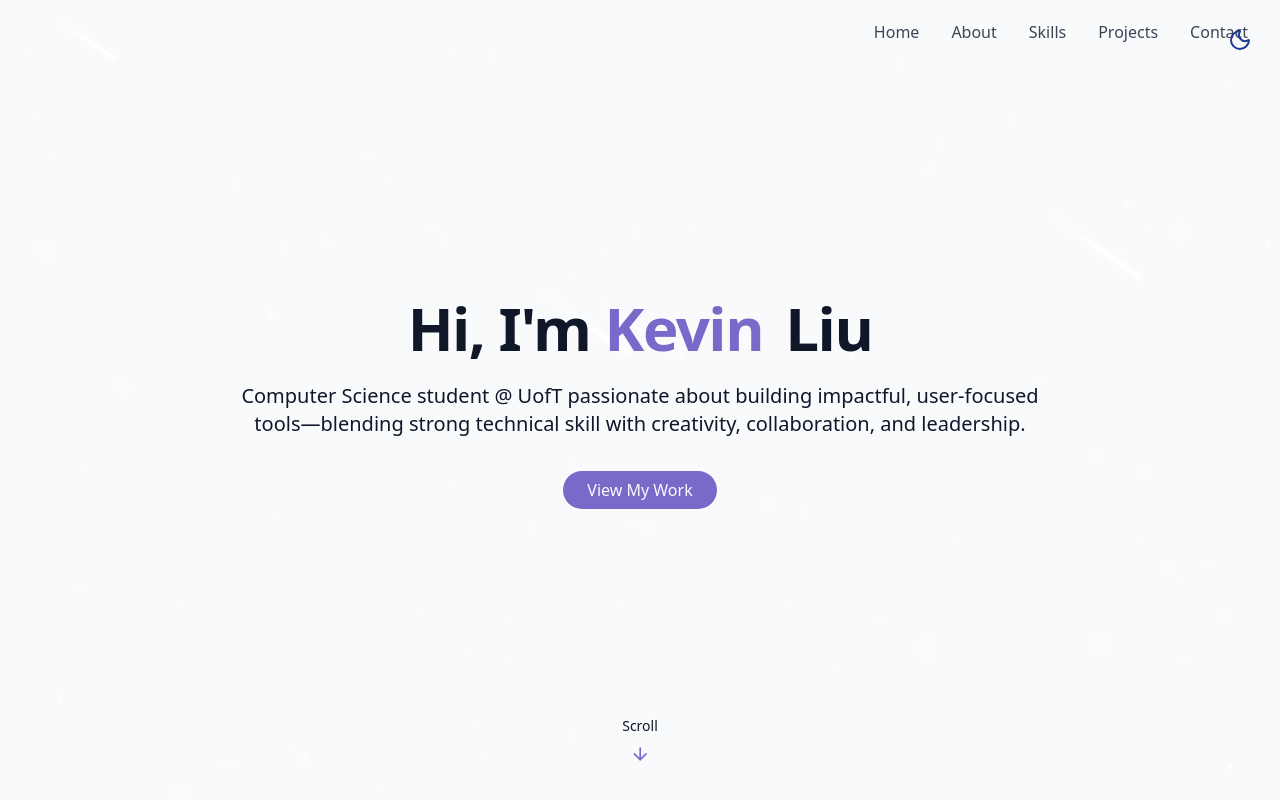
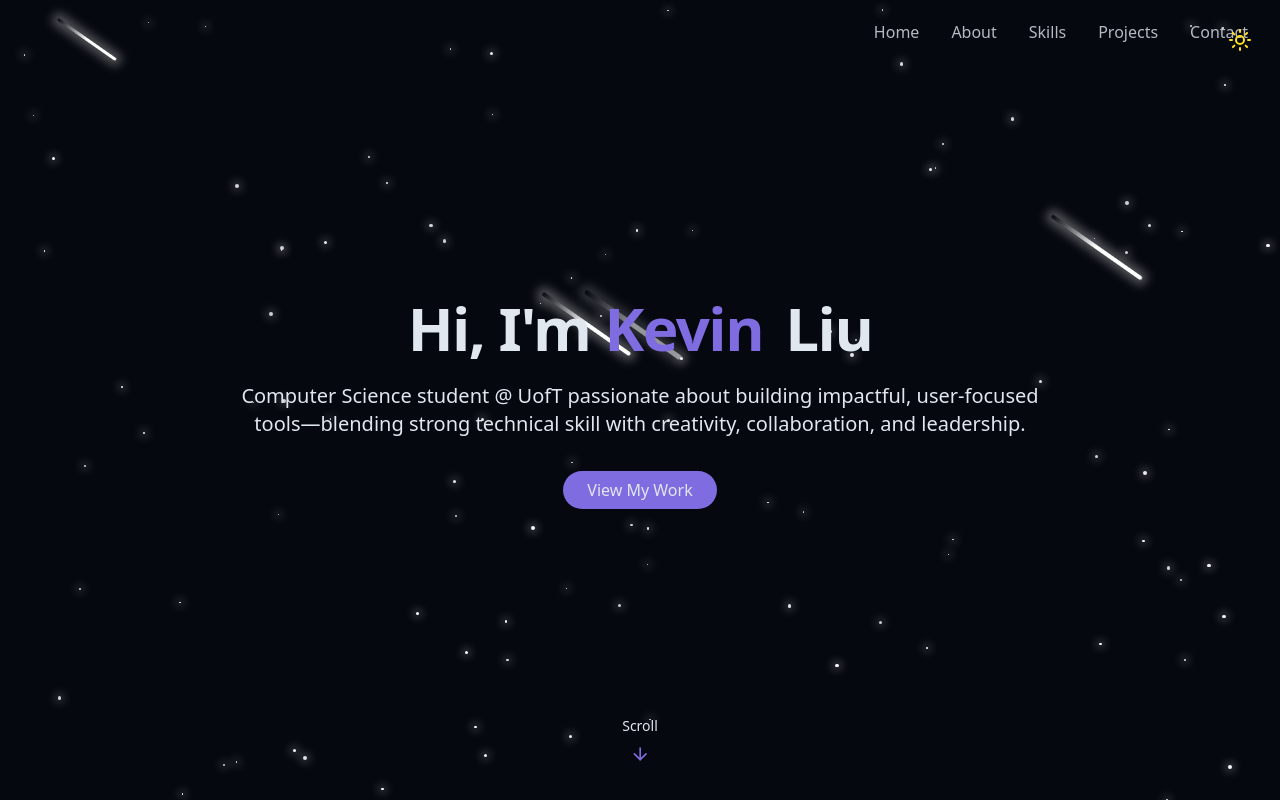
Before and after one commit to k4vinliu/k4vinliu, a React (Vite) app: page / in a window 1280 px wide. Shown: the top 800 px of the page. Built offline with nearby package versions, Linux system fonts and the light colour scheme.

Commit message:
dark mode first v2

```diff
--- a/src/components/ThemeToggle.jsx
+++ b/src/components/ThemeToggle.jsx
@@ -7,33 +7,30 @@ export const ThemeToggle = () => {
 
   useEffect(() => {
     const storedTheme = localStorage.getItem("theme");
-    if (storedTheme === "dark") {
+
+    if (storedTheme === "light") {
+      setIsDarkMode(false);
+      document.documentElement.classList.remove("dark");
+    } else {
       setIsDarkMode(true);
       document.documentElement.classList.add("dark");
-    } else {
-      localStorage.setItem("theme", "light");
-      setIsDarkMode(false);
+      localStorage.setItem("theme", "dark");
     }
   }, []);
 
   const toggleTheme = () => {
-    if (isDarkMode) {
-      document.documentElement.classList.remove("dark");
-      localStorage.setItem("theme", "light");
-      setIsDarkMode(false);
-    } else {
-      document.documentElement.classList.add("dark");
-      localStorage.setItem("theme", "dark");
-      setIsDarkMode(true);
-    }
+    const newMode = !isDarkMode;
+    setIsDarkMode(newMode);
+    document.documentElement.classList.toggle("dark", newMode);
+    localStorage.setItem("theme", newMode ? "dark" : "light");
   };
 
   return (
     <button
       onClick={toggleTheme}
       className={cn(
-        "fixed max-sm:hidden top-5 right-5 z-50 p-2 rounded-full transition-colors duration-300",
-        "focus:outlin-hidden"
+        "fixed top-5 right-5 z-50 p-2 rounded-full transition-colors duration-300 max-sm:hidden",
+        "focus:outline-none"
       )}
     >
       {isDarkMode ? (
```
